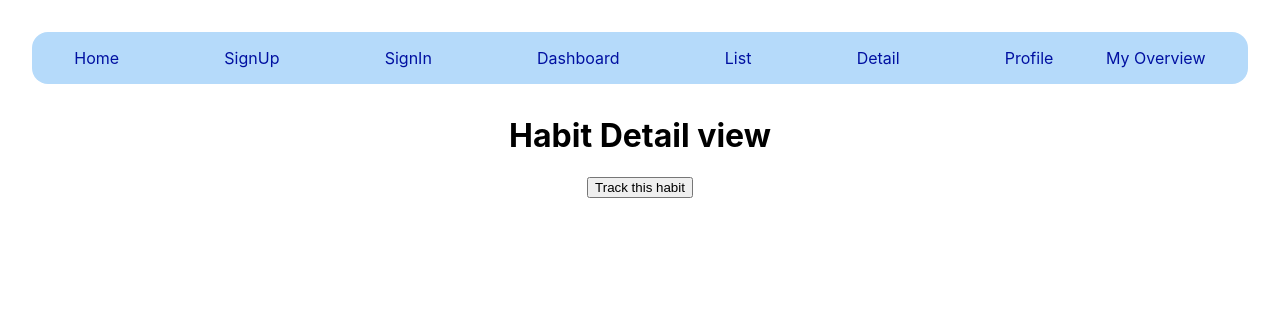
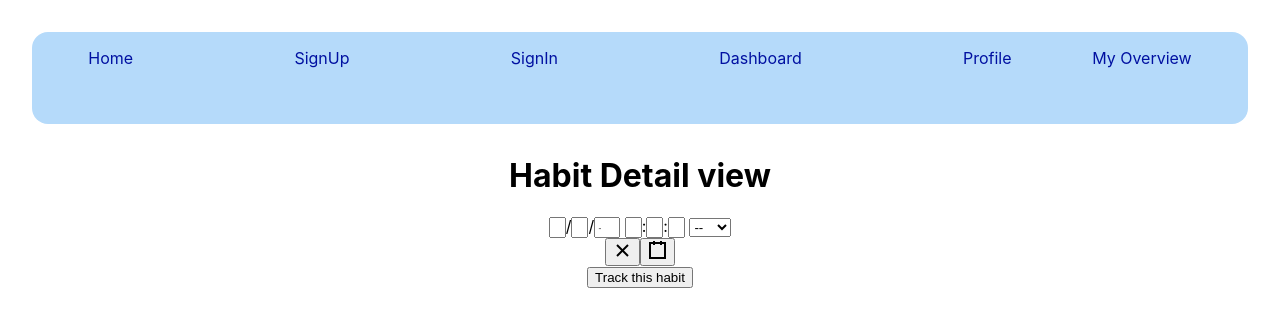
Before and after one commit to carolineminassian/habitapp, a React (Create React App) app in the folder client/: page /category/1/detail/1 in a window 1280 px wide. Shown: the top 326 px of the page. Built offline with nearby package versions, Linux system fonts and the light colour scheme; no server answers.

Commit message:
added calendar to views (Detail, Overview), updated  navbar

```diff
--- a/client/src/App.jsx
+++ b/client/src/App.jsx
@@ -30,13 +30,7 @@ const App = () => {
             Dashboard
           </Link>
           <br />
-          <Link className="link" to="/List">
-            List
-          </Link>
           <br />
-          <Link className="link" to="/Detail">
-            Detail
-          </Link>
           <br />
           <Link className="link" to="/Profile">
             Profile
--- a/client/src/views/Detail.jsx
+++ b/client/src/views/Detail.jsx
@@ -1,5 +1,6 @@
 import React, { Component } from 'react';
 import { listHabitDetail } from '../services/habits-api';
+import DateTimePicker from 'react-datetime-picker';
 
 class Detail extends Component {
   constructor() {
@@ -29,6 +30,19 @@ class Detail extends Component {
       <div>
         <h1>Habit Detail view</h1>
         <p>{this.state.habit.name}</p>
+        <DateTimePicker
+          amPmAriaLabel="Select AM/PM"
+          calendarAriaLabel="Toggle calendar"
+          clearAriaLabel="Clear value"
+          dayAriaLabel="Day"
+          hourAriaLabel="Hour"
+          maxDetail="second"
+          minuteAriaLabel="Minute"
+          monthAriaLabel="Month"
+          nativeInputAriaLabel="Date and time"
+          secondAriaLabel="Second"
+          yearAriaLabel="Year"
+        />
         <form>
           <button>Track this habit</button>
         </form>
--- a/client/src/views/Overview.jsx
+++ b/client/src/views/Overview.jsx
@@ -1,5 +1,6 @@
 import React from 'react';
 import { Component } from 'react';
+import Calendar from 'react-calendar';
 
 class Overview extends Component {
   constructor() {
@@ -12,7 +13,12 @@ class Overview extends Component {
   componentDidMount() {}
 
   render() {
-    return <div>My Habits Overview</div>;
+    return (
+      <div>
+        <h1>My Habits Overview</h1>
+        <Calendar />
+      </div>
+    );
   }
 }
 export default Overview;
```
